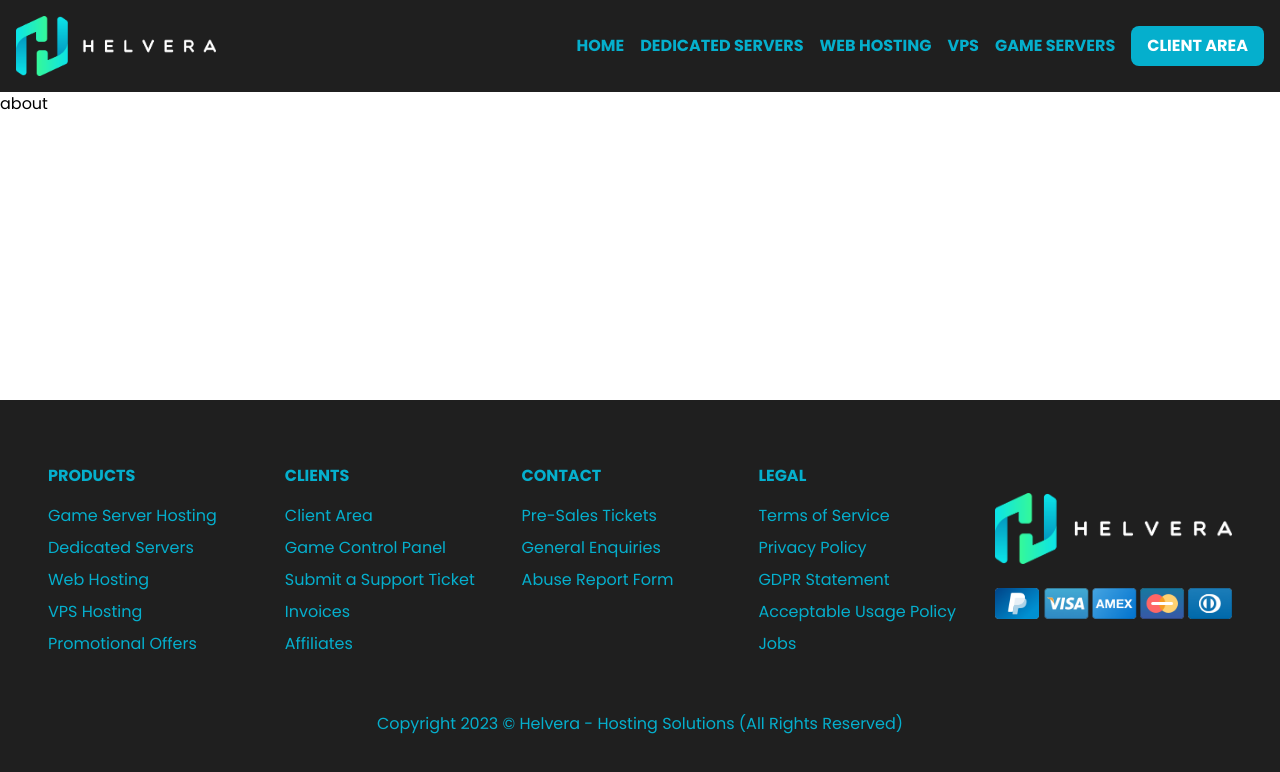
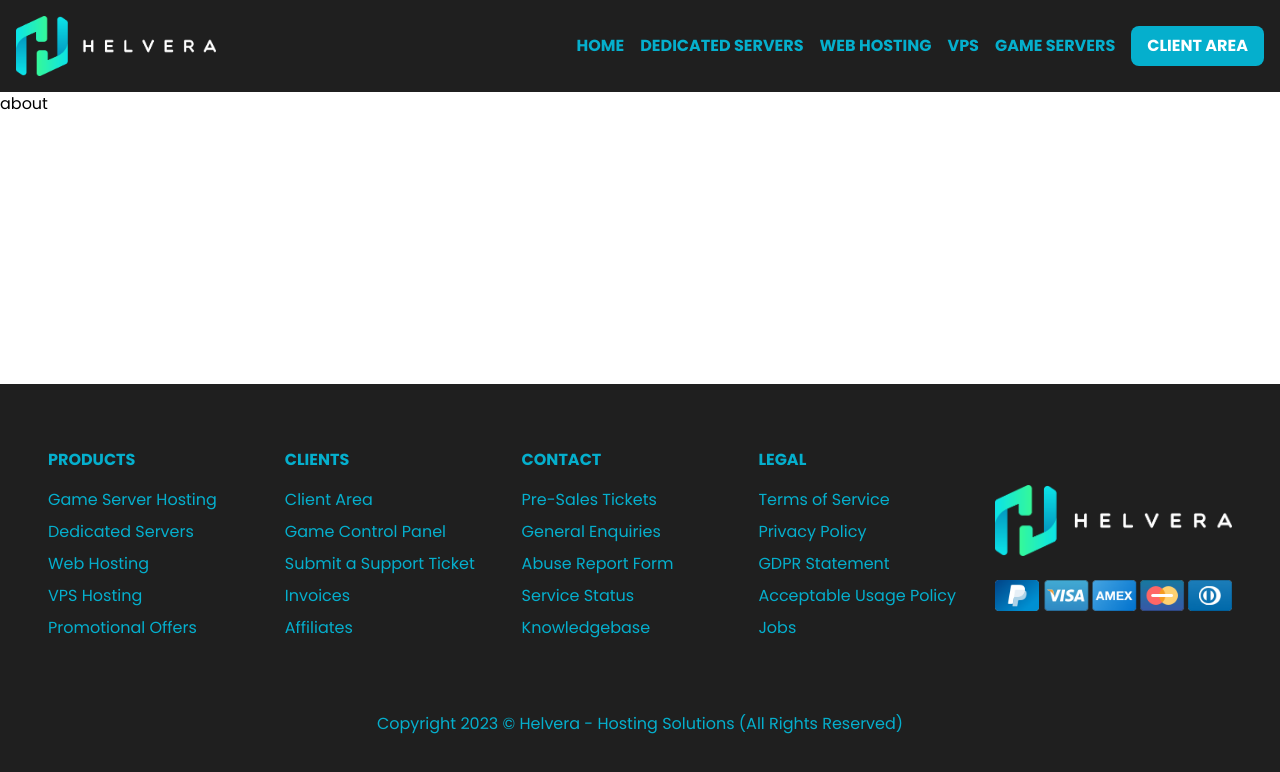
Before and after one commit to jrmichell/helvera, a Next.js app: page /about in a window 1280 px wide. Shown: the top 772 px of the page. Built offline with nearby package versions, Linux system fonts and the light colour scheme.

Commit message:
update: added 2 new footer links

```diff
--- a/app/components/Footer.tsx
+++ b/app/components/Footer.tsx
@@ -88,6 +88,16 @@ export default function Footer() {
                 Abuse Report Form
               </Link>
             </li>
+            <li className="mb-2">
+              <Link className="hover:underline" href="/">
+                Service Status
+              </Link>
+            </li>
+            <li className="mb-2">
+              <Link className="hover:underline" href="/">
+                Knowledgebase
+              </Link>
+            </li>
           </ul>
         </div>
         <div className="mt-4 text-center sm:text-left mr-8">
```
